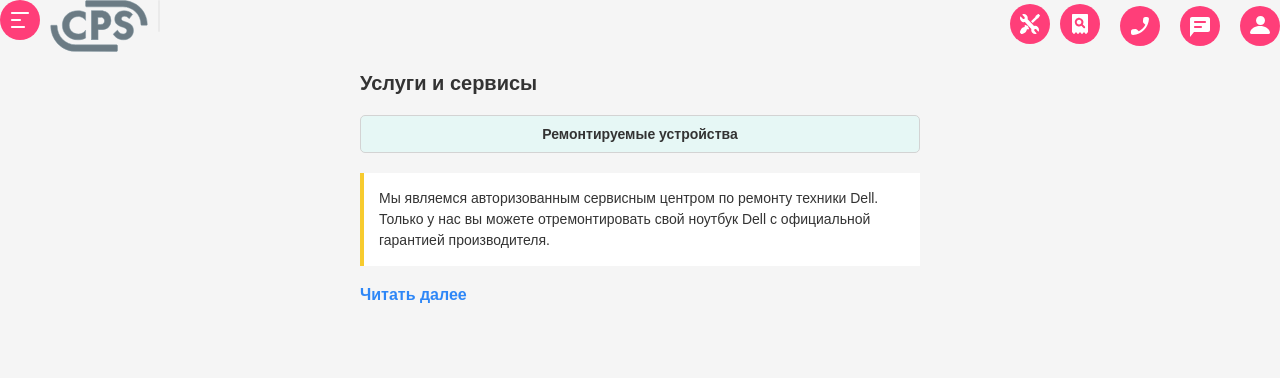
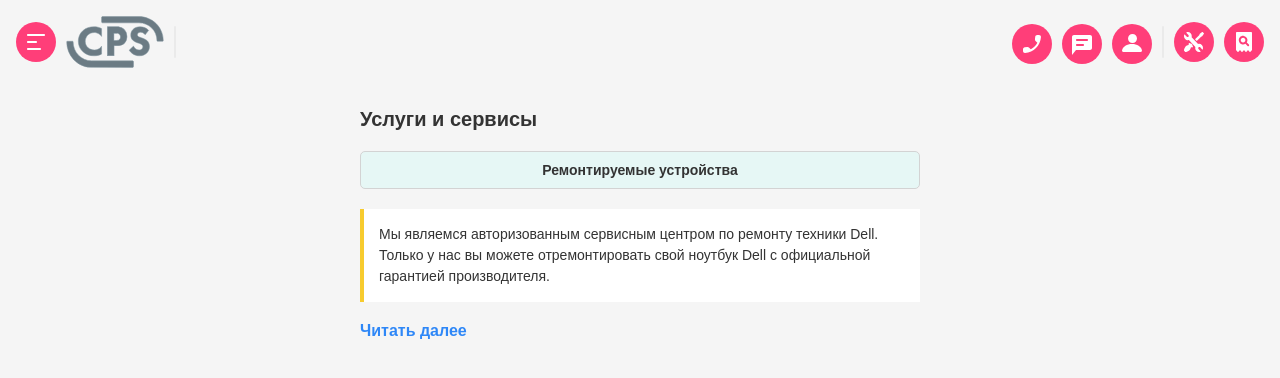
Before and after one commit to Masterpiece515/vite-mdk, a website built with Vite: page index.html in a window 1280 px wide. Built offline with nearby package versions, Linux system fonts and the light colour scheme.

Commit message:
ура сделал хеддер для планшета

```diff
--- a/index.html
+++ b/index.html
@@ -11,29 +11,34 @@
   <body>
     <div class="Pomogite">
       <ul class="header__navigation">
-        <li class="header__navigation--item"><a href="">
+        <li class="header__navigation--item"><a href="1">
           <img src="фото/burger.svg" alt="">
         </a></li>
-        <li class="header__navigation--item"><a href="">
+        <li class="header__navigation--item"><a href="2">
           <img src="фото/Group.svg" alt="">
         </a></li>
-        <li class="header__navigation--item"><a href="">
+        <li class="header__navigation--item"><a href="3">
           <img src="фото/divider.svg" alt="">
         </a></li>
       </ul>
       <ul class="planset">
-        <li class="planset"><a href="">
+        <li class="moba"><a href="4"></a>
+          <img src="фото/call.svg" alt="5">
+        <li class="moba"><a href="6"></a>
+          <img src="фото/chat.svg" alt="7">
+        <li class="moba"><a href="8"></a>
+            <img src="фото/profile.svg" alt="">
+            </a></li>
+        <li class="moba"><a href="9">
+          <img src="фото/divider.svg" alt="">
+        </a></li>
+
+        <li class="ladnat"><a href="10">
           <img src="фото/repair.svg" alt="">
         </a></li>
-        <li class="planset"><a href="">
+        <li class="ladna"><a href="11">
           <img src="фото/checkstatus.svg" alt="">
-          </a></li>
-        <li class="planset "><a href=""></a>
-          <img src="фото/call.svg" alt="">
-        <li class="planset "><a href=""></a>
-          <img src="фото/chat.svg" alt="">
-        <li class="planset"><a href=""></a>
-            <img src="фото/profile.svg" alt="">
+        </a></li>
       </ul>
     </div>
   </header>
--- a/styles/style.scss
+++ b/styles/style.scss
@@ -26,7 +26,6 @@ body {
   padding: right 24px;;
 }
 .header__navigation--item  {
-  height: 52px;
 
 }
 .planset{
@@ -87,11 +86,14 @@ body {
   border-radius: 5px;
 }
 
-@media (min-width: 320px) {
-.planset{
-  display: flex;
+
+.moba{
+  display: none;
+  @media (min-width:768px)  {
+    display: flex;
+  }
 }
-  }
+
   .header__logo {
     width: 150px;
   }
@@ -113,18 +115,17 @@ body {
   .services__image {
     width: 100%;
   }
-.planset  {
-  display: none;
-}
 
-@media (min-width: 768px) {
   .planset{
     display: flex;
+    padding-right: 16px;
   }
 
-}
 .Pomogite{
   display: flex;
   justify-content: space-between;
-align-items: center;
+  align-items: center;
+  width: 100%;
+  padding-left: 16px;
+  height: 88px;
 }
```
